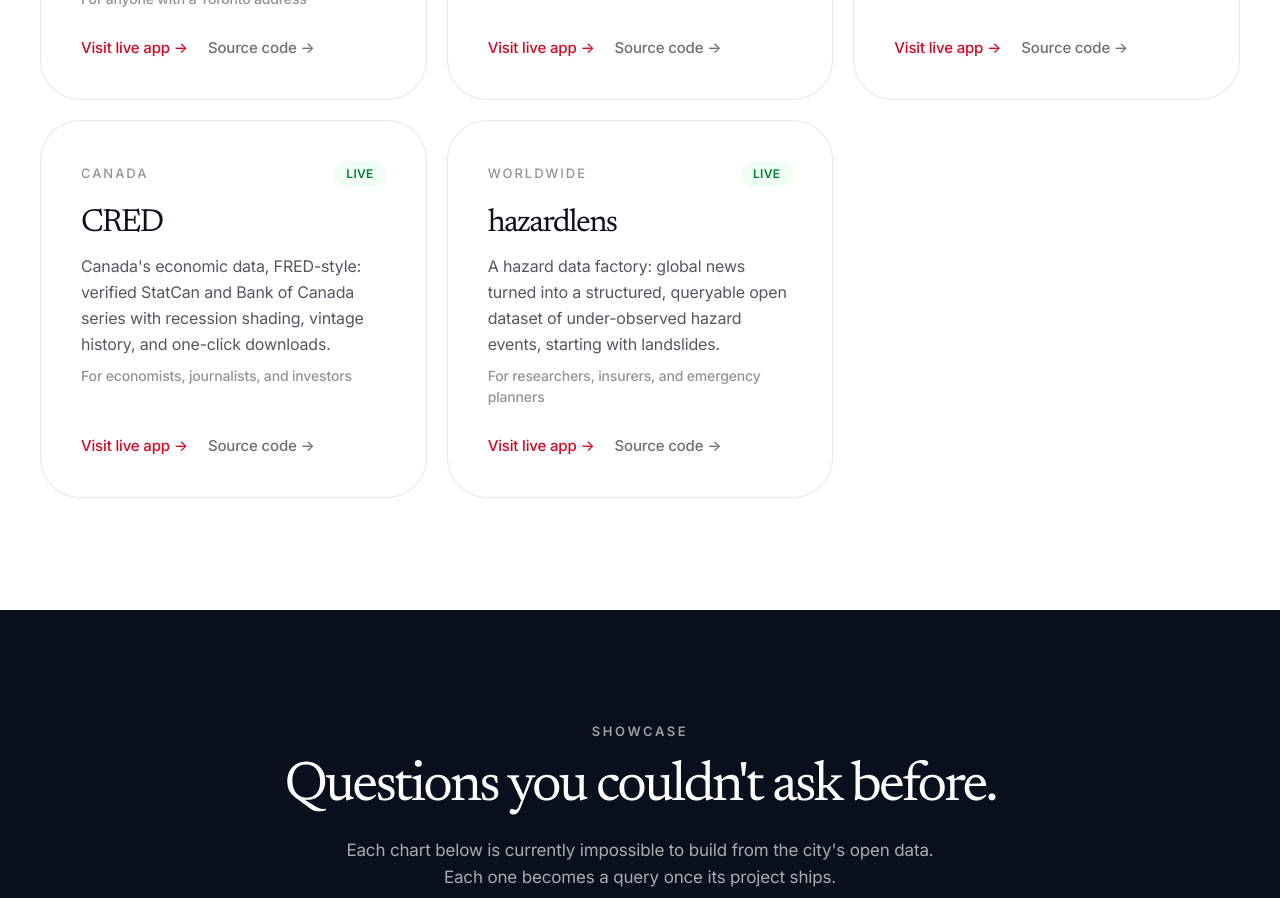
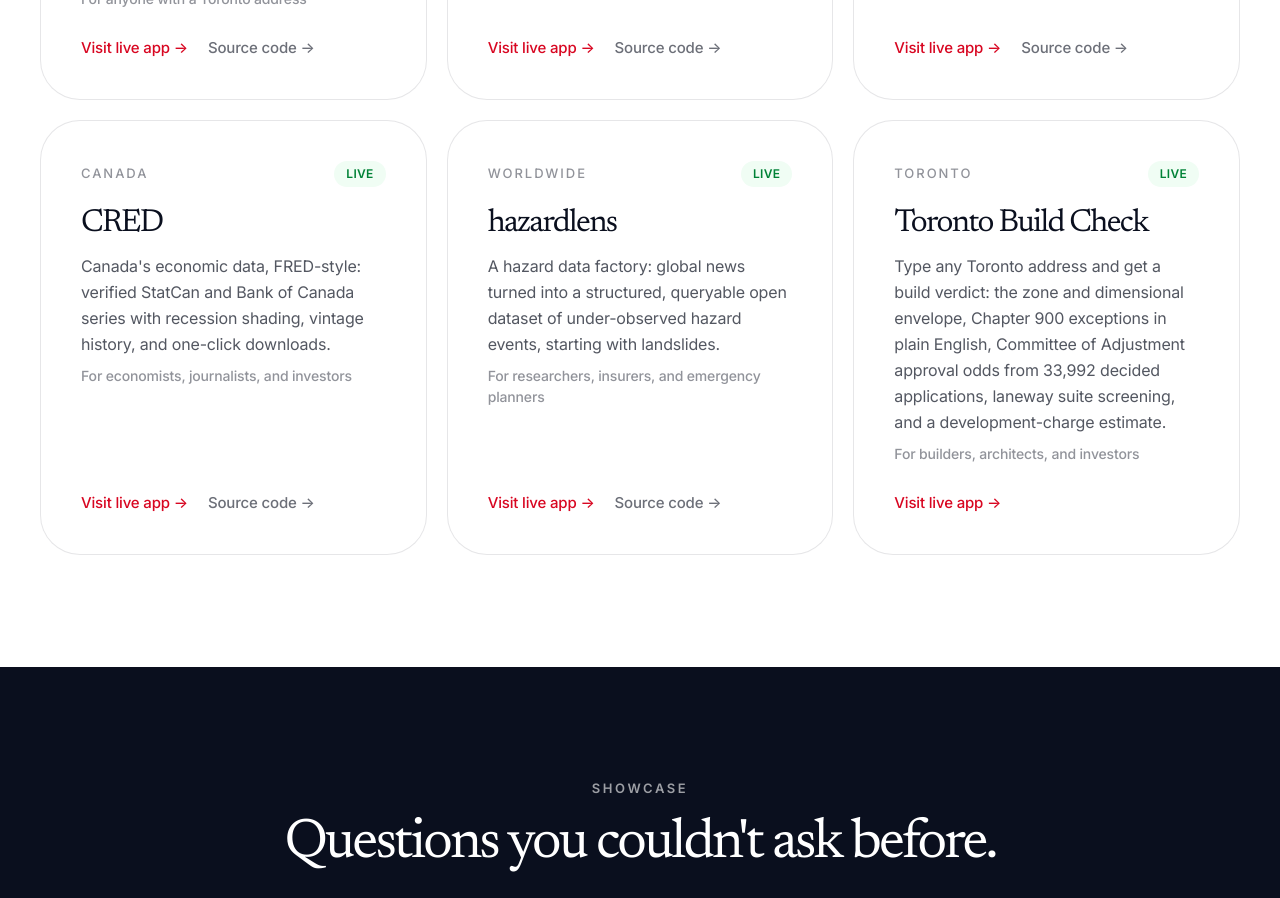
Before and after one commit to Nshipyard/canada-nshipyard, a Next.js app: page / in a window 1280 px wide. Shown: the part 6940-7838 px from the top of the page. Built offline with nearby package versions, Linux system fonts and the light colour scheme.

Commit message:
Add Toronto Build Check tool card (EN/FR); point at verified Netlify deployment

```diff
--- a/src/components/Tools.tsx
+++ b/src/components/Tools.tsx
@@ -25,7 +25,7 @@ export default function Tools() {
       <div className="mx-auto mt-14 grid max-w-[1200px] grid-cols-1 gap-5 md:grid-cols-2 lg:grid-cols-3">
         {t.tools.items.map((p) => (
           <article
-            key={p.repo}
+            key={p.name}
             className="flex flex-col rounded-[40px] border border-line bg-paper p-8 transition hover:border-ink/25 md:p-10"
           >
             <div className="flex items-center justify-between">
@@ -52,6 +52,7 @@ export default function Tools() {
                   {t.tools[p.cta]} →
                 </a>
               )}
+              {p.repo && (
                 <a
                   href={`https://github.com/Nshipyard/${p.repo}`}
                   target="_blank"
@@ -60,6 +61,7 @@ export default function Tools() {
                 >
                   {t.tools.source} →
                 </a>
+              )}
             </div>
           </article>
         ))}
--- a/src/i18n.tsx
+++ b/src/i18n.tsx
@@ -336,6 +336,16 @@ const en = {
         cta: "visit" as const,
         status: "live" as const,
       },
+      {
+        repo: "",
+        name: "Toronto Build Check",
+        tag: "Toronto",
+        desc: "Type any Toronto address and get a build verdict: the zone and dimensional envelope, Chapter 900 exceptions in plain English, Committee of Adjustment approval odds from 33,992 decided applications, laneway suite screening, and a development-charge estimate.",
+        user: "For builders, architects, and investors",
+        url: "https://marvelous-elf-a0d447.netlify.app",
+        cta: "visit" as const,
+        status: "live" as const,
+      },
     ],
   },
   showcase: {
@@ -478,6 +488,12 @@ const en = {
         q: "Where did Ottawa's AI spending actually go?",
         needs: "custom domain propagation",
         answer: "$655.3M tracked across 42 contracts; 97.4% to Canadian-owned vendors.",
+      },
+      {
+        q: "What can I actually build on this lot?",
+        needs: "zoning + variance + permit join",
+        url: "https://marvelous-elf-a0d447.netlify.app",
+        answer: "A home addition wins its variance 95.6% of the time, a New Building permit takes a median 272 days, and a laneway suite passes a three-gate screen: public lane, 3.5 metres of abutment, 45-metre fire access. One address, one verdict.",
       },
     ],
   },
@@ -912,6 +928,16 @@ const fr: Dict = {
         cta: "visit" as const,
         status: "live" as const,
       },
+      {
+        repo: "",
+        name: "Toronto Build Check",
+        tag: "Toronto",
+        desc: "Entrez une adresse torontoise et obtenez un verdict de construction : la zone et l'enveloppe dimensionnelle, les exceptions du chapitre 900 en langage clair, les probabilités d'approbation du comité de dérogation tirées de 33 992 demandes tranchées, le dépistage des suites en ruelle et une estimation des redevances d'aménagement.",
+        user: "Pour les constructeurs, les architectes et les investisseurs",
+        url: "https://marvelous-elf-a0d447.netlify.app",
+        cta: "visit" as const,
+        status: "live" as const,
+      },
     ],
   },
   showcase: {
@@ -1055,6 +1081,12 @@ const fr: Dict = {
         needs: "propagation du domaine personnalisé",
         answer: "655,3 M$ retracés sur 42 contrats ; 97,4 % vers des fournisseurs à propriété canadienne.",
       },
+      {
+        q: "Que peut-on vraiment construire sur ce terrain ?",
+        needs: "zonage + dérogations + permis",
+        url: "https://marvelous-elf-a0d447.netlify.app",
+        answer: "Un agrandissement résidentiel obtient sa dérogation mineure 95,6 % du temps, un permis de nouveau bâtiment prend 272 jours en médiane, et une suite en ruelle passe un triple test : ruelle publique, 3,5 mètres de mitoyenneté, accès incendie à 45 mètres. Une adresse, un verdict.",
+      },
     ],
   },
   agents: {
```
Lines whose indentation alone changed are shown as unchanged.
